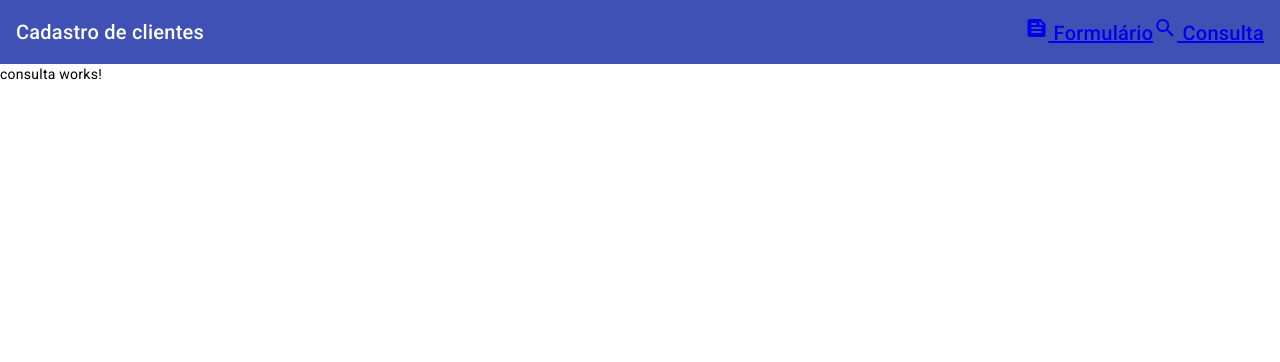
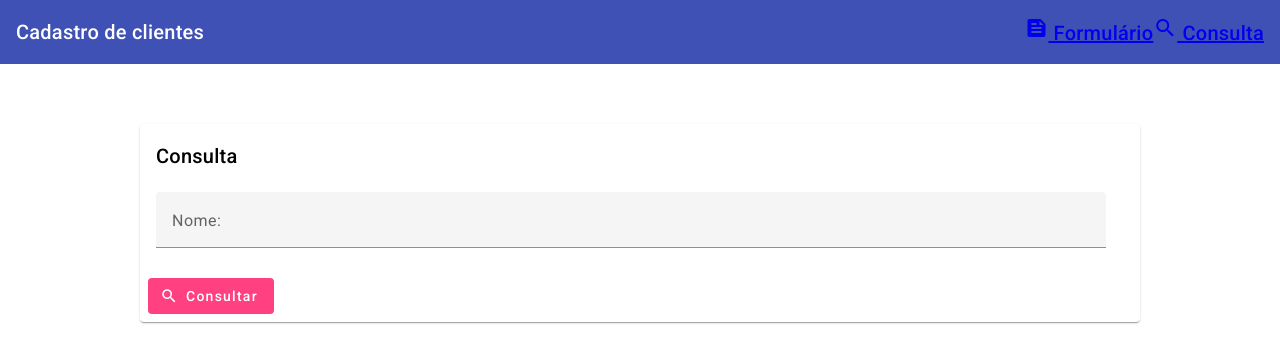
Before and after one commit to Fabio815/Conceitos-Angular, an Angular app: page /consulta in a window 1280 px wide. Shown: the top 362 px of the page. Built offline with nearby package versions, Linux system fonts and the light colour scheme.

Commit message:
Fazendo o formulário de consulta

```diff
--- a/src/app/consulta/consulta.component.html
+++ b/src/app/consulta/consulta.component.html
@@ -1 +1,27 @@
-<p>consulta works!</p>
+<div fxLayout="row" fxLayoutAlign="center">
+    <div fxLayout="column" fxFlex="1000px">
+        <form class="mt-60" #buscaForm="ngForm">
+            <mat-card>
+                <mat-card-header>
+                    <mat-card-title>Consulta</mat-card-title>
+                </mat-card-header>
+                <mat-card-content class="mt-20">
+                    <div fxLayout="row">
+                        <div fxLayout="column" fxFlex="950px">
+                            <mat-form-field class="full-width">
+                                <mat-label>Nome:</mat-label>
+                                <input placeholder="ex: Pedro" matInput/>
+                            </mat-form-field>
+                        </div>
+                    </div>
+                </mat-card-content>
+                <mat-card-actions>
+                    <button type="submit" mat-flat-button color="accent">
+                        <mat-icon fontIcon="search"></mat-icon>
+                        Consultar
+                    </button>
+                </mat-card-actions>
+            </mat-card>
+        </form>
+    </div>
+</div>
```
Also changed, not shown: src/app/consulta/consulta.component.ts (+16 -1 lines).
